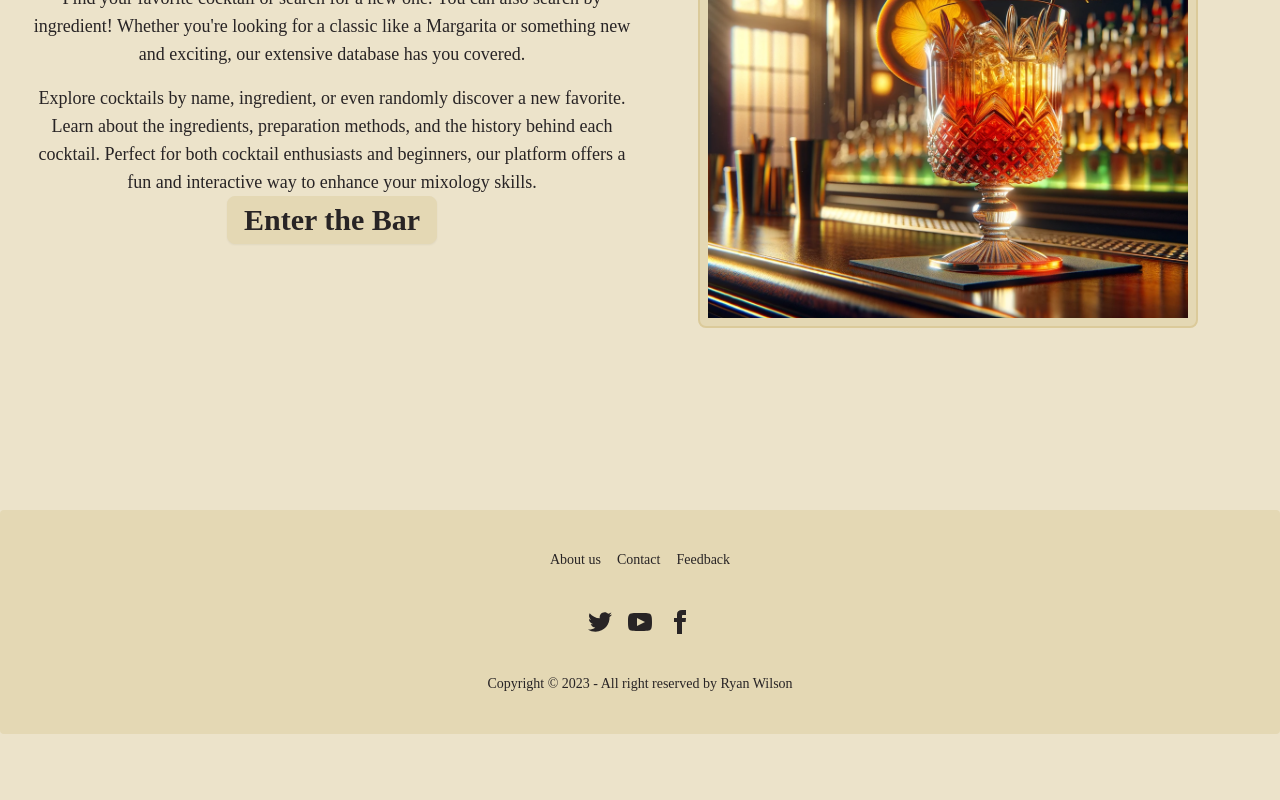
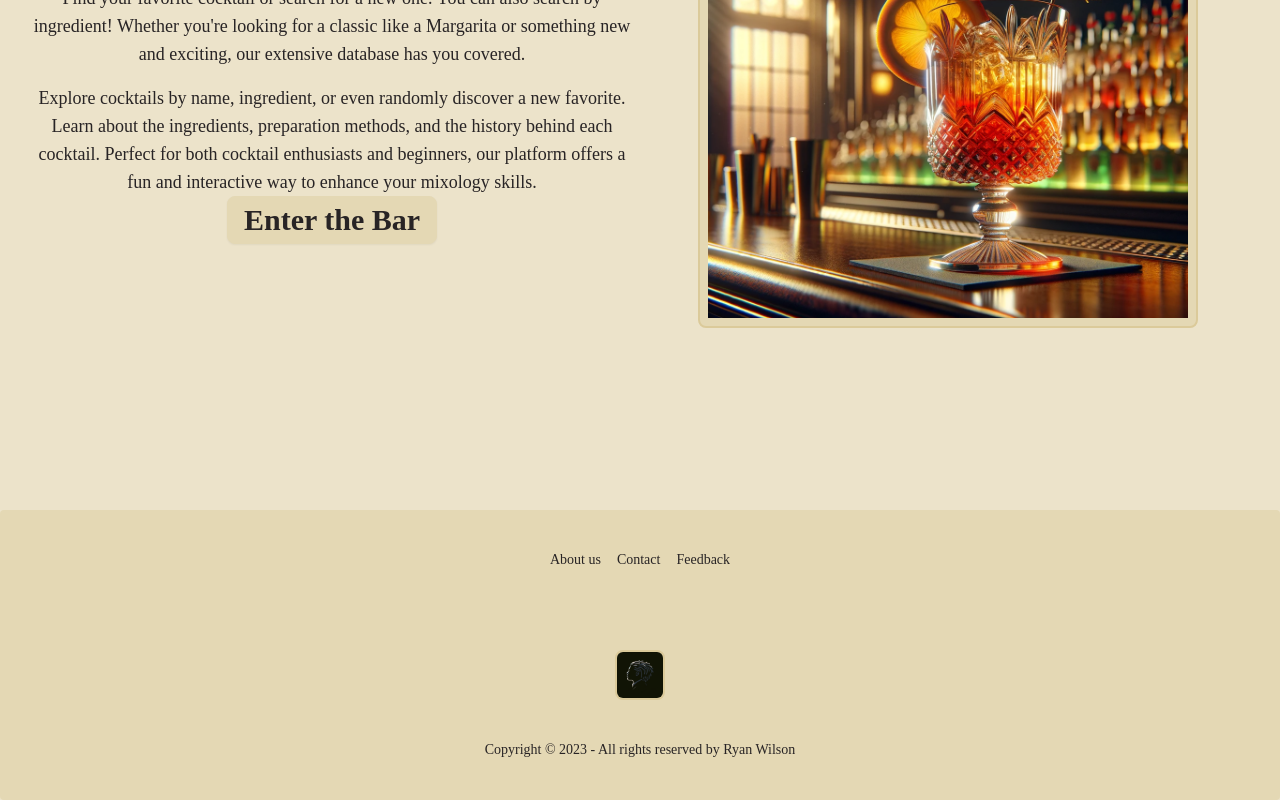
Before and after one commit to RW2023/mixologist, a Next.js app: page / in a window 1280 px wide. Shown: the part 434-1234 px from the top of the page. Before the commit the page ends 1168 px from the top, so only its background shows below. Built offline with nearby package versions, Linux system fonts and the light colour scheme.

Commit message:
replace footer

```diff
--- a/src/Components/ui/Footer.tsx
+++ b/src/Components/ui/Footer.tsx
@@ -1,56 +1,44 @@
 import { FC } from 'react';
 import Link from 'next/link';
+import CopyrightNotice from './CopyrightNotice'; // Import the new component
+import Image from 'next/image'; // Import the Image component
 
-interface Props {}
+// Modified Props interface to include authorName and year
+interface Props {
+  authorName: string;
+  year: number;
 
-const Footer: FC<Props> = (props): JSX.Element => {
+}
+
+const Footer: FC<Props> = ({ authorName, year }): JSX.Element => {
   return (
     <footer className="footer footer-center p-10 bg-base-200 text-base-content rounded">
       <nav className="grid grid-flow-col gap-4">
-        <Link href={'/about'} className="link link-hover">About us</Link>
-        <Link href={'/contact'}className="link link-hover">Contact</Link>
-        <Link href={'/feedback'} className="link link-hover">Feedback</Link>
+        <Link href={'/about'} className="link link-hover">
+          About us
+        </Link>
+        <Link href={'/contact'} className="link link-hover">
+          Contact
+        </Link>
+        <Link href={'/feedback'} className="link link-hover">
+          Feedback
+        </Link>
       </nav>
       <nav>
         <div className="grid grid-flow-col gap-4">
-          <a>
-            <svg
-              xmlns="http://www.w3.org/2000/svg"
-              width="24"
-              height="24"
-              viewBox="0 0 24 24"
-              className="fill-current"
-            >
-              <path d="M24 4.557c-.883.392-1.832.656-2.828.775 1.017-.609 1.798-1.574 2.165-2.724-.951.564-2.005.974-3.127 1.195-.897-.957-2.178-1.555-3.594-1.555-3.179 0-5.515 2.966-4.797 6.045-4.091-.205-7.719-2.165-10.148-5.144-1.29 2.213-.669 5.108 1.523 6.574-.806-.026-1.566-.247-2.229-.616-.054 2.281 1.581 4.415 3.949 4.89-.693.188-1.452.232-2.224.084.626 1.956 2.444 3.379 4.6 3.419-2.07 1.623-4.678 2.348-7.29 2.04 2.179 1.397 4.768 2.212 7.548 2.212 9.142 0 14.307-7.721 13.995-14.646.962-.695 1.797-1.562 2.457-2.549z"></path>
-            </svg>
-          </a>
-          <a>
-            <svg
-              xmlns="http://www.w3.org/2000/svg"
-              width="24"
-              height="24"
-              viewBox="0 0 24 24"
-              className="fill-current"
-            >
-              <path d="M19.615 3.184c-3.604-.246-11.631-.245-15.23 0-3.897.266-4.356 2.62-4.385 8.816.029 6.185.484 8.549 4.385 8.816 3.6.245 11.626.246 15.23 0 3.897-.266 4.356-2.62 4.385-8.816-.029-6.185-.484-8.549-4.385-8.816zm-10.615 12.816v-8l8 3.993-8 4.007z"></path>
-            </svg>
-          </a>
-          <a>
-            <svg
-              xmlns="http://www.w3.org/2000/svg"
-              width="24"
-              height="24"
-              viewBox="0 0 24 24"
-              className="fill-current"
-            >
-              <path d="M9 8h-3v4h3v12h5v-12h3.642l.358-4h-4v-1.667c0-.955.192-1.333 1.115-1.333h2.885v-5h-3.808c-3.596 0-5.192 1.583-5.192 4.615v3.385z"></path>
-            </svg>
-          </a>
+          {/* Social Media Icons */}
+          {/* ... (existing SVG icons code) ... */}
         </div>
       </nav>
-      <aside>
-        <p>Copyright © 2023 - All right reserved by Ryan Wilson</p>
-      </aside>
+      <Image
+        src="/images/logoDark.png"
+        alt="logo"
+        width={50}
+        height={50}
+        className="rounded-lg border-2 border-base-300 bg-none"
+      />
+      {/* Using the CopyrightNotice component */}
+      <CopyrightNotice year={year} authorName={authorName} />
     </footer>
   );
 };
```
